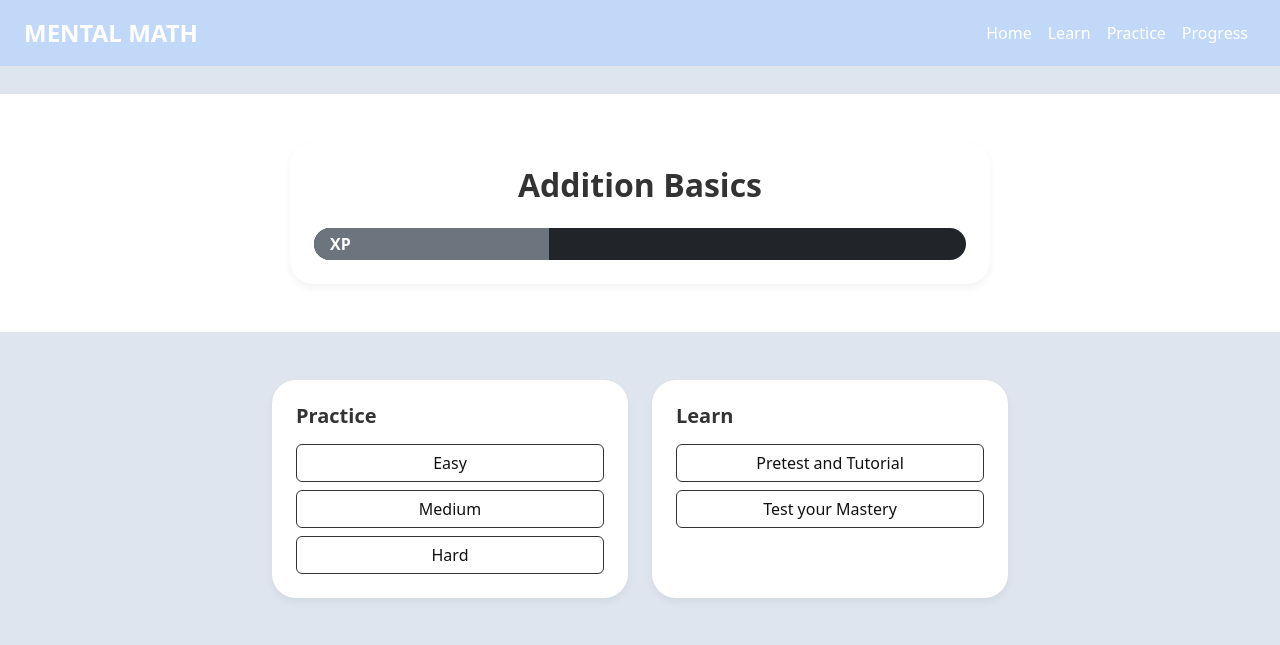
After one commit to CostanzaSiniscalchi/MentalMath, a Flask app: page /unit in a window 1280 px wide. The commit adds this page. Shown: the top 645 px of the page. Run offline with Flask 3, Linux system fonts and the light colour scheme.

Commit message:
Add new unit and quiz pages with styling; update home page layout

```diff
--- a/server.py
+++ b/server.py
@@ -10,6 +10,12 @@ app = Flask(__name__)
 def home():
     return render_template('home.html')
 
+@app.route('/unit')
+def unit():
+	unit_title = "Addition Basics"
+	xp_progress = 36  # Example progress in percentage
+	return render_template('unit.html', unit_title=unit_title, xp_progress=xp_progress)
+
 @app.route('/learn')
 def learn():
 	return render_template('learn.html')
@@ -20,7 +26,18 @@ def practice():
 
 @app.route('/quiz')
 def quiz():
-	return render_template('quiz.html')
+    question = "What is 11 × 13?"
+    options = ["143", "123", "153"]
+    progress = 20  # For example, 20% through the quiz
+    time_left = 300  # 5 minutes in seconds
+
+    return render_template(
+        'quiz.html',  # or 'lightning_round.html'
+        question=question,
+        options=options,
+        progress=progress,
+        time_left=time_left
+    )
 
 @app.route('/review')
 def review():
--- a/static/css/base.css
+++ b/static/css/base.css
@@ -1,28 +1,48 @@
 :root {
-	--bs-primary: rgb(24, 23, 38);  /* Base color */
-	--bs-secondary: rgb(229, 0, 45); /* Accent color */
-	--bs-light-grey: rgb(235, 235, 235); /* Light grey */
-	--bs-dark-grey: rgb(31, 31, 31);  /* Dark grey */
+	--bs-primary: rgb(193, 216, 249);
+	--bs-secondary: rgb(49, 111, 225);
+	--bs-light-grey: rgb(255, 255, 255);
+	--bs-dark-grey: rgb(222, 229, 238);
   }
 
+  /* Apply global background */
   body {
+	background-color: var(--bs-dark-grey);
+	color: #333;
+  }
+
+  /* Hero Section */
+  .hero-section {
 	background-color: var(--bs-light-grey);
   }
 
-.btn-primary {
-	background-color: var(--bs-primary);
-	border-color: var(--bs-primary);
+  .hero-section h1 span {
+	color: var(--bs-secondary);
   }
 
-.btn-secondary {
+  /* Buttons */
+  .btn-primary {
 	background-color: var(--bs-secondary);
+	border: none;
+  }
+
+  .btn-primary:hover {
+	background-color: rgb(38, 90, 190);
+  }
+
+  .btn-outline-secondary {
+	border-color: var(--bs-secondary);
+	color: var(--bs-secondary);
+  }
+
+  .btn-outline-secondary:hover {
+	background-color: var(--bs-primary);
 	border-color: var(--bs-secondary);
   }
 
-.text-dark {
-	color: var(--bs-dark-grey);
+  /* Panels */
+  .panel-card {
+	background-color: var(--bs-light-grey);
+	border-radius: 1rem;
+	box-shadow: 0 4px 12px rgba(0, 0, 0, 0.05);
   }
-
-.text-light {
-	color: var(--bs-light-grey);
-}
--- a/static/css/home.css
+++ b/static/css/home.css
@@ -0,0 +1,6 @@
+body {
+	background-color: #f2f6fa;
+  }
+  h5 {
+	font-weight: 600;
+  }
--- a/static/css/nav.css
+++ b/static/css/nav.css
@@ -55,9 +55,6 @@ body {
     border: none;
 }
 
-#search-form button:hover {
-    background-color: rgb(180, 0, 36);
-}
 
 /* Add Museum Button */
 .btn-secondary {
--- /dev/null
+++ b/static/css/unit.css
@@ -0,0 +1,66 @@
+:root {
+	--bs-primary: rgb(193, 216, 249);   /* Light Blue */
+	--bs-secondary: rgb(49, 111, 225);  /* Main Blue */
+	--bs-light-grey: rgb(255, 255, 255);
+	--bs-dark-grey: rgb(222, 229, 238);
+  }
+
+  body {
+	background-color: var(--bs-dark-grey);
+  }
+
+  .hero-section {
+	background-color: var(--bs-light-grey);
+  }
+
+  .unit-card {
+	background-color: var(--bs-light-grey);
+	border-radius: 1.5rem;
+	box-shadow: 0 4px 8px rgba(0,0,0,0.05);
+	max-width: 700px;
+  }
+
+  /* Progress Bar */
+  .custom-progress {
+	height: 2rem;
+	background-color: #ccc; /* Gray track */
+	border-radius: 1rem;
+	overflow: hidden;
+	position: relative;
+  }
+
+  .custom-progress-fill {
+	background-color: var(--bs-secondary); /* Blue fill */
+	height: 100%;
+	display: flex;
+	align-items: center;
+	justify-content: center;
+	color: white;
+	font-weight: bold;
+	transition: width 0.5s ease-in-out;
+  }
+
+  .progress-label {
+	position: absolute;
+	left: 1rem;
+  }
+
+  /* Cards */
+  .panel-card {
+	background-color: var(--bs-light-grey);
+	border-radius: 1.5rem;
+	box-shadow: 0 4px 8px rgba(0,0,0,0.05);
+  }
+
+  /* Buttons */
+  .btn-outline-dark {
+	border-color: #333;
+	color: #111;
+	transition: background-color 0.3s ease;
+  }
+
+  .btn-outline-dark:hover {
+	background-color: var(--bs-secondary);
+	color: white;
+	border-color: var(--bs-secondary);
+  }
--- a/templates/base.html
+++ b/templates/base.html
@@ -7,6 +7,7 @@
 
     <!-- Bootstrap CSS -->
     <link rel="stylesheet" href="https://cdn.jsdelivr.net/npm/bootstrap@5.3.0/dist/css/bootstrap.min.css">
+    <!-- <link href="https://cdn.jsdelivr.net/npm/bootstrap@5.3.3/dist/css/bootstrap.min.css" rel="stylesheet" /> -->
 
     <!-- Custom CSS -->
     <link rel="stylesheet" href="{{ url_for('static', filename='css/base.css') }}">
--- a/templates/navbar.html
+++ b/templates/navbar.html
@@ -1,40 +1,15 @@
-<!-- THIS IS JUST A PLACEHOLDER -->
-
-<!-- Include Bootstrap Icons -->
-<link rel="stylesheet" href="https://cdn.jsdelivr.net/npm/bootstrap-icons/font/bootstrap-icons.css">
-
-<!-- Navbar -->
-<nav class="navbar navbar-expand-lg navbar-dark bg-primary fixed-top">
-    <div class="container">
-        <!-- Brand -->
-        <a class="navbar-brand" href="{{ url_for('home') }}">NYC Museums</a>
-
-        <!-- Navbar Toggle for Mobile -->
-        <button class="navbar-toggler" type="button" data-bs-toggle="collapse" data-bs-target="#navbarNav" aria-controls="navbarNav" aria-expanded="false" aria-label="Toggle navigation">
-            <span class="navbar-toggler-icon"></span>
-        </button>
-
-        <!-- Navbar Content -->
-        <div class="collapse navbar-collapse" id="navbarNav">
-            <!-- Navigation Links -->
-            <ul class="navbar-nav me-auto">
-            </ul>
-
-            <!-- Right-aligned Buttons -->
-            <div class="d-flex">
-                <!-- Add Museum Button -->
-                <a class="btn btn-secondary me-2" href="{{ url_for('add_museum') }}" data-bs-toggle="tooltip" title="Add Museum">
-                    <i class="bi bi-plus-lg"></i>
-                </a>
-
-                <!-- Search Form -->
-                <form class="d-flex" id="search-form">
-                    <input class="form-control me-2" type="search" id="search-input" placeholder="Search museums" aria-label="Search">
-                    <button class="btn btn-outline-light" type="submit">
-                        <i class="bi bi-search"></i>
-                    </button>
-                </form>
-            </div>
-        </div>
+<!-- navbar.html -->
+<nav class="navbar navbar-expand-lg navbar-light bg-primary bg-opacity-25 px-4">
+    <a class="navbar-brand fw-bold" href="#">MENTAL MATH</a>
+    <button class="navbar-toggler" type="button" data-bs-toggle="collapse" data-bs-target="#navbarNav">
+      <span class="navbar-toggler-icon"></span>
+    </button>
+    <div class="collapse navbar-collapse justify-content-end" id="navbarNav">
+      <ul class="navbar-nav">
+        <li class="nav-item"><a class="nav-link" href="#">Home</a></li>
+        <li class="nav-item"><a class="nav-link" href="#">Learn</a></li>
+        <li class="nav-item"><a class="nav-link" href="#">Practice</a></li>
+        <li class="nav-item"><a class="nav-link" href="#">Progress</a></li>
+      </ul>
     </div>
-</nav>
+  </nav>
--- /dev/null
+++ b/templates/unit.html
@@ -0,0 +1,52 @@
+{% extends "base.html" %}
+
+{% block title %}{{ unit_title }} - Mental Math App{% endblock %}
+
+{% block styles %}
+<link rel="stylesheet" href="{{ url_for('static', filename='css/unit.css') }}?v=1">
+{% endblock %}
+
+{% block content %}
+<section class="hero-section py-5">
+  <div class="container text-center">
+    <div class="unit-card p-4 mx-auto">
+      <h2 class="fw-bold mb-4">{{ unit_title }}</h2>
+
+      <!-- Progress Bar -->
+      <div class="custom-progress bg-dark">
+        <div class="custom-progress-fill bg-secondary" style="width: {{ xp_progress }}%">
+          <span class="progress-label">XP</span>
+        </div>
+      </div>
+    </div>
+  </div>
+</section>
+
+<!-- Action Panels -->
+<section class="container-lg my-5">
+  <div class="row g-4 justify-content-center">
+    <!-- Practice -->
+    <div class="col-md-6 col-lg-4">
+      <div class="panel-card p-4 h-100">
+        <h5 class="fw-bold mb-3">Practice</h5>
+        <div class="d-grid gap-2">
+          <button class="btn btn-outline-dark">Easy</button>
+          <button class="btn btn-outline-dark">Medium</button>
+          <button class="btn btn-outline-dark">Hard</button>
+        </div>
+      </div>
+    </div>
+
+    <!-- Learn -->
+    <div class="col-md-6 col-lg-4">
+      <div class="panel-card p-4 h-100">
+        <h5 class="fw-bold mb-3">Learn</h5>
+        <div class="d-grid gap-2">
+          <button class="btn btn-outline-dark">Pretest and Tutorial</button>
+          <button class="btn btn-outline-dark">Test your Mastery</button>
+        </div>
+      </div>
+    </div>
+  </div>
+</section>
+{% endblock %}
```
Also changed, not shown: static/css/quiz.css (added, +15 -0 lines), templates/home.html (+51 -0 lines), templates/quiz.html (+54 -0 lines). Lines whose indentation alone changed are shown as unchanged.
